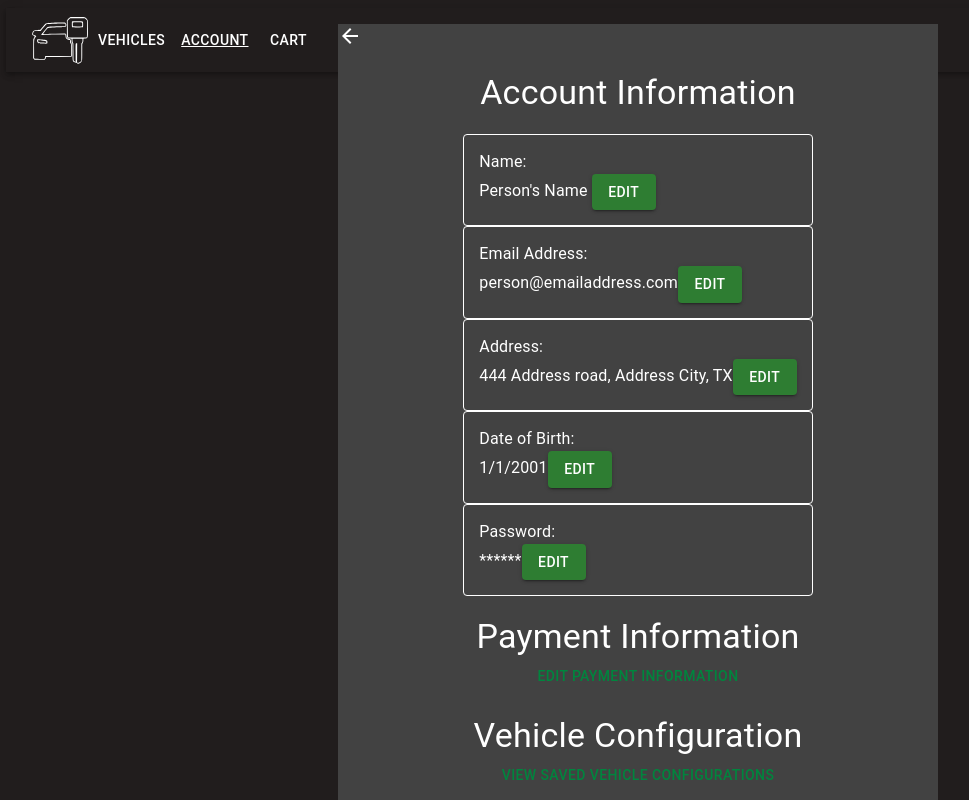
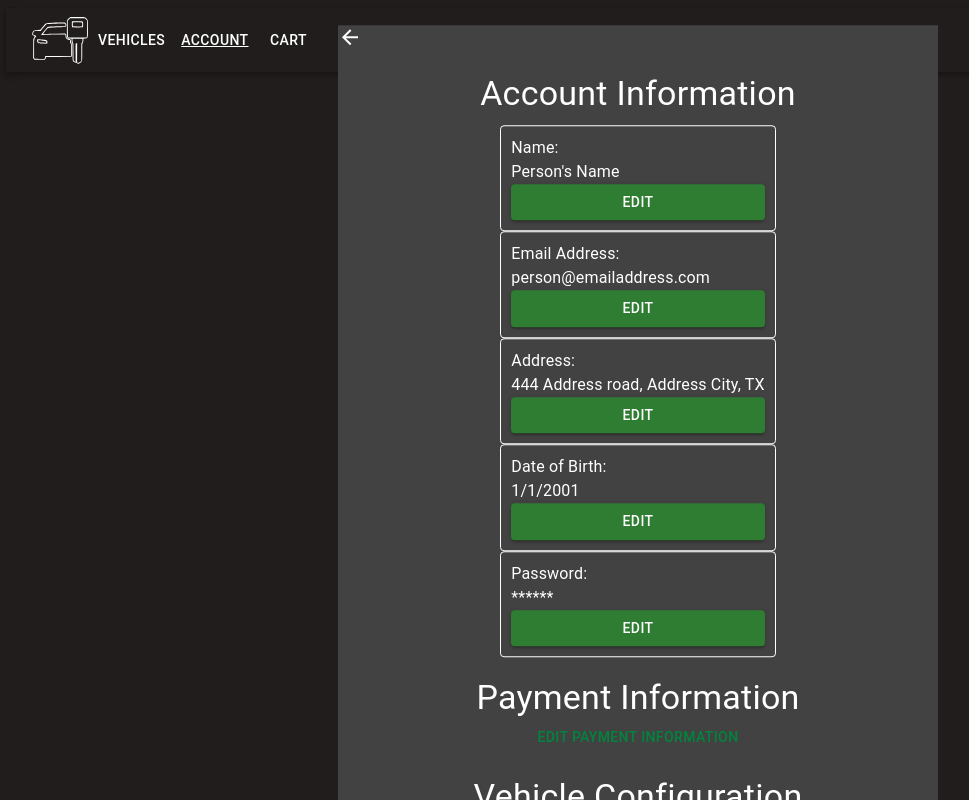
Before and after one commit to evanharr/SuperSimple3444, a React (Create React App) app: page /account-info in a window 1280 px wide. Shown: the top 800 px of the page, without its empty margins (2-971 px from the left). Built offline with nearby package versions, Linux system fonts and the light colour scheme.

Commit message:
played with account info page

```diff
--- a/src/Account.jsx
+++ b/src/Account.jsx
@@ -26,7 +26,7 @@ function Account(){
                 left: '50%',
                 transform: 'translate(-50%, -50%)',
                 width: 600,
-                height: 832,
+                maxHeight: 832,
                 backgroundColor: '#424242',
             }}
         >
@@ -43,26 +43,26 @@ function Account(){
                 </Grid>
 
 
-                <Grid paddingTop='20px'>
-                    <Paper sx={{p: '15px',borderColor: 'white',background:'#424242',color:'white'}} variant="outlined" display='flex'>
-                        <Typography>Name:</Typography>
-                        <Typography>Person's Name <Button variant='contained' color='success'>Edit</Button></Typography>
+                <Grid paddingTop='010px'>
+                    <Paper sx={{p: '10px',borderColor: 'white',background:'#424242',color:'white'}} variant="outlined" display='flex'>
+
+                        <Grid container direction ='column'><Typography>Name:</Typography><Typography>Person's Name</Typography><Button variant='contained' color='success' style={{alignItems:'flex-end'}}>Edit</Button></Grid>
                     </Paper>
-                    <Paper sx={{p: '15px',borderColor: 'white',background:'#424242',color:'white'}} variant="outlined" display='flex'>
-                       <Typography>Email Address:</Typography>
-                       <Typography>person@emailaddress.com<Button variant='contained' color='success'>Edit</Button></Typography>
+                    <Paper sx={{p: '10px',borderColor: 'white',background:'#424242',color:'white'}} variant="outlined">
+
+                       <Grid container direction ='column'><Typography>Email Address:</Typography><Grid item><Typography>person@emailaddress.com</Typography></Grid><Button variant='contained' color='success'style={{alignItems:'flex-end'}}>Edit</Button></Grid>
                     </Paper>
-                    <Paper sx={{p: '15px',borderColor: 'white',background:'#424242',color:'white'}} variant="outlined" display='flex'>
+                    <Paper sx={{p: '10px',borderColor: 'white',background:'#424242',color:'white'}} variant="outlined" display='flex'>
                        <Typography>Address:</Typography>
-                       <Typography>444 Address road, Address City, TX<Button variant='contained' color='success'>Edit</Button></Typography>
+                       <Grid container direction ='column'> <Typography>444 Address road, Address City, TX</Typography><Button variant='contained' color='success'style={{alignItems:'flex-end'}}>Edit</Button></Grid>
                     </Paper>
-                    <Paper sx={{p: '15px',borderColor: 'white',background:'#424242',color:'white'}} variant="outlined" display='flex'>
-                       <Typography>Date of Birth:</Typography>
-                       <Typography>1/1/2001<Button variant='contained' color='success'>Edit</Button></Typography>
+                    <Paper sx={{p: '10px',borderColor: 'white',background:'#424242',color:'white'}} variant="outlined" display='flex'>
+                       <Grid container direction ='column'> <Typography>Date of Birth:</Typography><Typography>1/1/2001</Typography><Button variant='contained' color='success'style={{alignItems:'flex-end'}}>Edit</Button> </Grid>
                     </Paper>
-                    <Paper sx={{p: '15px',borderColor: 'white',background:'#424242',color:'white'}} variant="outlined" display='flex'>
+                    <Paper sx={{p: '10px',borderColor: 'white',background:'#424242',color:'white'}} variant="outlined" display='flex'>
+                    <Grid container direction ='column'>
                        <Typography>Password:</Typography>
-                       <Typography>******<Button variant='contained' color='success'>Edit</Button></Typography>
+                       <Typography>******</Typography><Button variant='contained' color='success'style={{alignItems:'flex-end'}}>Edit</Button></Grid>
                     </Paper>
                 </Grid>
                 <Grid item paddingTop='20px'>
```
